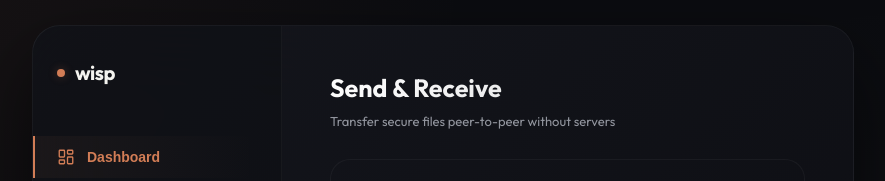
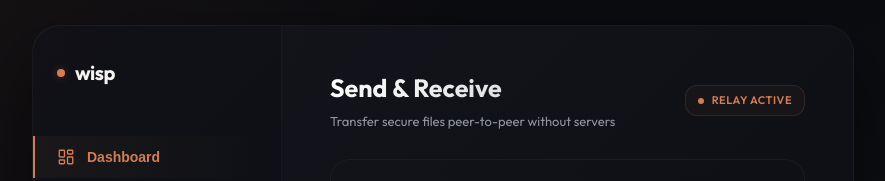
Before and after one commit to YohannHommet/wisp, a Svelte app in the folder ui/: page / in a window 1280 px wide. Shown: the part 124-305 px from the top of the page, without its empty margins (197-1082 px from the left). Built offline with nearby package versions, Linux system fonts and the light colour scheme.

Commit message:
feat: implement clipboard feedback tooltips, enter key handlers, network badges, and shimmer progress animations

```diff
--- a/ui/src/App.svelte
+++ b/ui/src/App.svelte
@@ -63,6 +63,19 @@
     eta = 'Calculating...';
     if (unlistenProgress) unlistenProgress();
     if (unlistenError) unlistenError();
+  }
+
+  let copied = false;
+  async function copyCodeToClipboard() {
+    try {
+      await navigator.clipboard.writeText(pairingCode);
+      copied = true;
+      setTimeout(() => {
+        copied = false;
+      }, 1500);
+    } catch (e) {
+      console.error("Failed to copy pairing code", e);
+    }
   }
 
   let isDragging = false;
@@ -294,9 +307,15 @@
   <!-- Main View Area -->
   <main class="main-content">
     {#if activeTab === 'dashboard'}
-      <div class="view-header">
+      <div class="view-header" style="display: flex; justify-content: space-between; align-items: center; width: 100%;">
+        <div>
           <h2>Send & Receive</h2>
           <p>Transfer secure files peer-to-peer without servers</p>
+        </div>
+        <div class="network-badge" class:relay-mode={!!relayUrl}>
+          <div class="badge-dot"></div>
+          <span>{relayUrl ? 'Relay Active' : 'LAN Only'}</span>
+        </div>
       </div>
 
       {#if transferState === 'idle'}
@@ -331,6 +350,7 @@
               class="input-glow"
               placeholder="Enter pairing code..."
               bind:value={enteredCode}
+              on:keydown={(e) => e.key === 'Enter' && handleReceive()}
             />
             <button class="btn-primary" on:click={handleReceive}>Receive</button>
           </div>
@@ -342,12 +362,18 @@
           <span class="present-label">Your Pairing Code</span>
           <!-- svelte-ignore a11y-click-events-have-key-events -->
           <!-- svelte-ignore a11y-no-static-element-interactions -->
-          <div class="pairing-code" on:click={() => navigator.clipboard.writeText(pairingCode)}>
+          <div class="pairing-code" on:click={copyCodeToClipboard}>
             {pairingCode}
+            {#if copied}
+              <svg width="16" height="16" fill="none" stroke="var(--accent-sage)" stroke-width="2.5" viewBox="0 0 24 24" stroke-linecap="round" stroke-linejoin="round">
+                <polyline points="20 6 9 17 4 12" />
+              </svg>
+            {:else}
               <svg width="16" height="16" fill="none" stroke="currentColor" stroke-width="2" viewBox="0 0 24 24" stroke-linecap="round" stroke-linejoin="round">
                 <rect x="9" y="9" width="13" height="13" rx="2" ry="2" />
                 <path d="M5 15H4a2 2 0 0 1-2-2V4a2 2 0 0 1 2-2h9a2 2 0 0 1 2 2v1" />
               </svg>
+            {/if}
           </div>
           <span class="drop-subtext">Click to copy code. Send it to the receiver.</span>
           <span class="waiting-sub">Awaiting peer connection...</span>
--- a/ui/src/app.css
+++ b/ui/src/app.css
@@ -413,12 +413,21 @@ body {
   overflow: hidden;
 }
 
-/* Polished Flowing Progress Gradient */
+/* Polished Flowing Progress Gradient with active Shimmer Animation */
 .linear-progress-bar {
   height: 100%;
-  background: linear-gradient(90deg, #d27d56 0%, #f59e0b 50%, #8a9a86 100%);
+  background: linear-gradient(
+    90deg,
+    #d27d56 0%,
+    #f59e0b 25%,
+    #8a9a86 50%,
+    #f59e0b 75%,
+    #d27d56 100%
+  );
+  background-size: 200% 100%;
   border-radius: 2px;
   transition: width 0.1s linear;
+  animation: shimmer 1.5s linear infinite;
 }
 
 .transfer-meta {
@@ -475,3 +484,39 @@ body {
   0%, 100% { opacity: 0.5; }
   50% { opacity: 1; }
 }
+
+@keyframes shimmer {
+  0% { background-position: 0% 0%; }
+  100% { background-position: -200% 0%; }
+}
+
+/* Network Status Badge */
+.network-badge {
+  display: flex;
+  align-items: center;
+  gap: 8px;
+  background: rgba(138, 154, 134, 0.05);
+  border: 1px solid rgba(138, 154, 134, 0.15);
+  padding: 6px 12px;
+  border-radius: 12px;
+  font-size: 11px;
+  font-weight: 600;
+  color: var(--accent-sage);
+  text-transform: uppercase;
+  letter-spacing: 0.5px;
+  height: fit-content;
+}
+
+.network-badge.relay-mode {
+  background: rgba(210, 125, 86, 0.04);
+  border-color: rgba(210, 125, 86, 0.15);
+  color: var(--accent-terracotta);
+}
+
+.badge-dot {
+  width: 6px;
+  height: 6px;
+  background: currentColor;
+  border-radius: 50%;
+  animation: pulse 2s infinite;
+}
```
Lines whose indentation alone changed are shown as unchanged.
